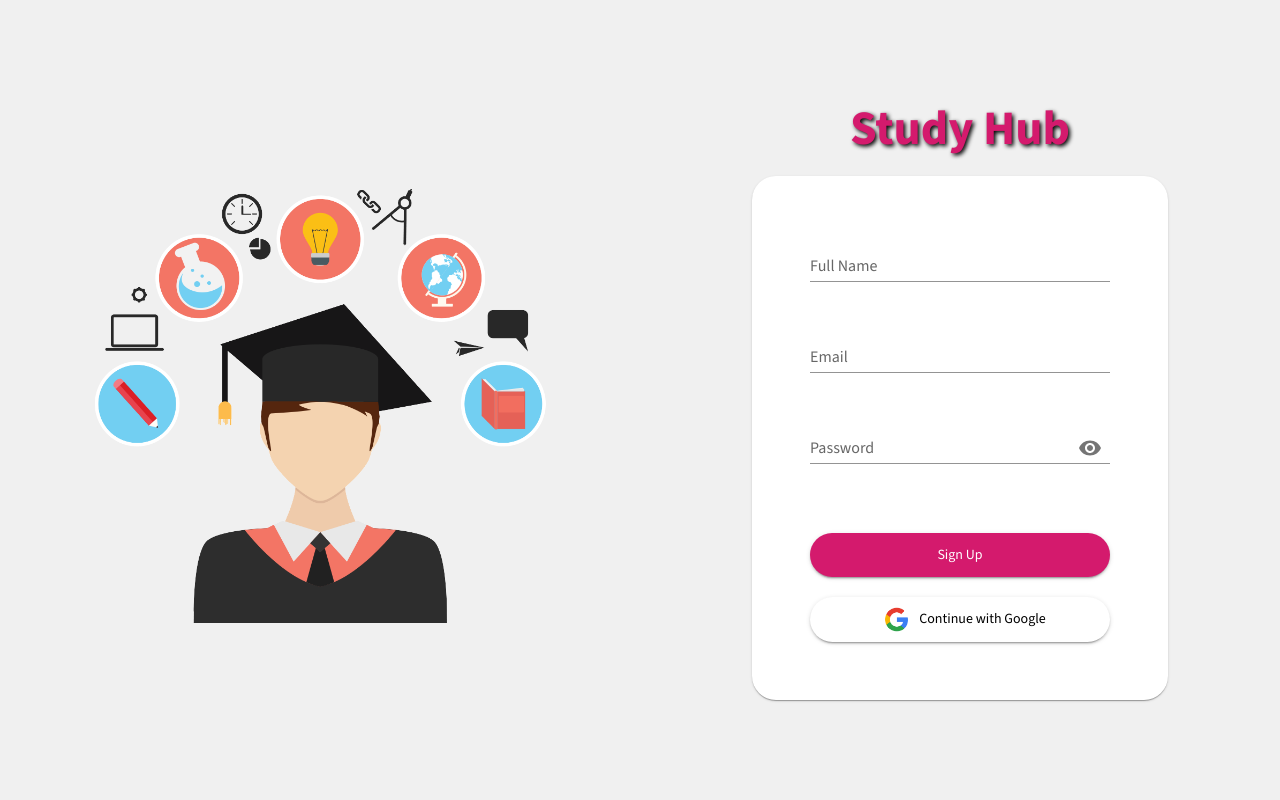
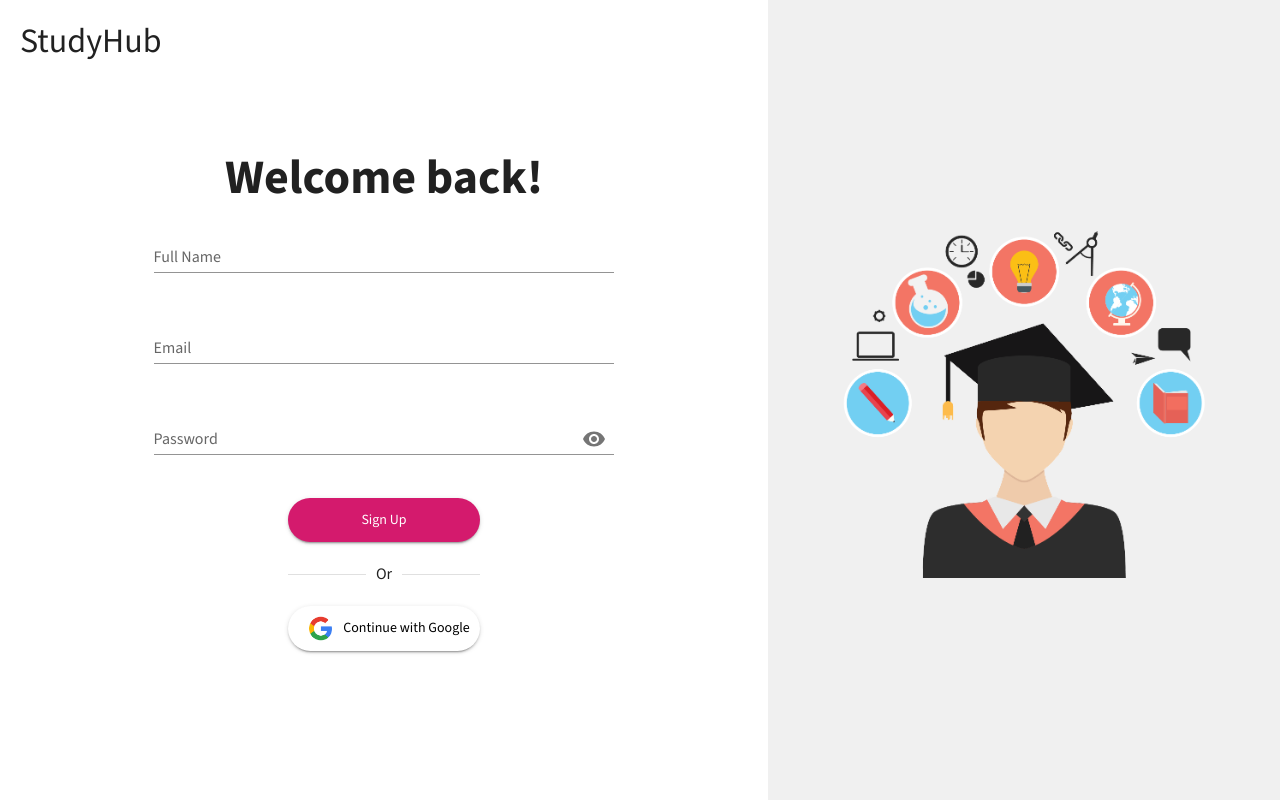
Before and after one commit to fedyafedko/StudyHub-FE, a React (Create React App) app in the folder study-hub/: page /sign-up/1 in a window 1280 px wide. Built offline with nearby package versions, Linux system fonts and the light colour scheme.

Commit message:
some minor fixes into UI Refactore  code

```diff
--- a/study-hub/src/App.tsx
+++ b/study-hub/src/App.tsx
@@ -1,6 +1,4 @@
 import './App.css';
-import SignInPage from './pages/SignInPage/SignInPage';
-import SignUpPage from './pages/SignUpPage/SignUpPage';
 import { ThemeProvider, createTheme } from '@mui/material/styles';
 import { CssBaseline } from '@mui/material';
 import { BrowserRouter, Route, Routes } from 'react-router-dom';
@@ -13,6 +11,7 @@ import NotFoundPage from './pages/NotFoundPage/NotFoundPage';
 import ProfilePage from './pages/ProfilePage/ProfilePage';
 import ListSubjectsPage from './pages/ListSubjectsPage/ListSubjectsPage';
 import SubjectPage from './pages/SubjectPage/SubjectPage';
+import AuthPage from './pages/AuthPage/AuthPage';
 
 const theme = createTheme({
   palette: {
@@ -37,8 +36,8 @@ function App() {
           <BrowserRouter>
             <Routes>
               <Route path="/reset-password/:email/:token" element={<ForgotPasswordPage />} />
-              <Route path="/sign-up/:token" element={<SignUpPage />} />
-              <Route path="/sign-in" element={<SignInPage />} />
+              <Route path="/sign-up/:token" element={<AuthPage toRenderFullname={true} />} />
+              <Route path="/sign-in" element={<AuthPage toRenderFullname={false} />} />
               <Route path="/" element={<HomePage />} />
               <Route path="/subjects" element={<ListSubjectsPage />} />
               <Route path="/subject/:id" element={<SubjectPage />} />
--- a/study-hub/src/api/Auth.ts
+++ b/study-hub/src/api/Auth.ts
@@ -60,7 +60,7 @@ const Auth = {
     },
     forgotPassword: async (email: string): Promise<any> => {
         const response = await API.post<{}, {}>('/auth/forgot-password', { email });
-
+        console.log(response);
         if (response.success) {
             return undefined;
         }
--- a/study-hub/src/api/repository/Api.ts
+++ b/study-hub/src/api/repository/Api.ts
@@ -4,7 +4,7 @@ import APIResponse from "../models/response/APIResponse";
 import RefreshTokenRequest from "../models/request/Auth/RefreshTokenRequest";
 import Auth from "../Auth";
 
-const API_URL = 'http://localhost:5209/api';
+const API_URL = 'https://localhost:7019/api';
 
 const axiosInstance = axios.create();
 
--- a/study-hub/src/components/ForgotPasswordWindow/ForgotPasswordWindow.module.css
+++ b/study-hub/src/components/ForgotPasswordWindow/ForgotPasswordWindow.module.css
@@ -5,12 +5,12 @@
     top : 50%;
     left : 50%;
     transform: translate(-50%, -50%);
-    width: 450;
-    border-radius: 24px;
+    width: auto;
+    min-width: 35%;
+    height: auto;
+    border-radius: 12px;
     background-color: #ffffff;
-    box-shadow: 24;
-    border: 2px solid #D41A6D;
-    gap: 20px;
+    border: 2px solid #D8D8D8;
     padding: 40px;
 }
 
@@ -28,3 +28,9 @@
     justify-content: center;
     gap: 20px;
 }
+
+@media (max-width: 768px) {
+    .fradeBox {
+        width: 90%;
+    }
+}
--- a/study-hub/src/components/Forms/SignInForm/SignInForm.tsx
+++ b/study-hub/src/components/Forms/SignInForm/SignInForm.tsx
@@ -1,4 +1,4 @@
-import { Box, Button, Divider, IconButton, InputAdornment, TextField } from "@mui/material";
+import { Button, Divider, IconButton, InputAdornment, TextField } from "@mui/material";
 import google from '../../../img/google.png';
 import { VisibilityOff, Visibility } from "@mui/icons-material";
 import React, { useState } from "react";
@@ -69,8 +69,8 @@ const SignInForm = () => {
 
     return (
         <>
-            <Box
-                sx={{
+            <div
+                style={{
                     display: 'flex',
                     flexDirection: 'column',
                     gap: '20px',
@@ -84,7 +84,7 @@ const SignInForm = () => {
                     error={!!errors.email}
                     helperText={errors.email?.message || ' '}
                 />
-                <Box className={styles.passwordContainer}>
+                <div className={styles.passwordContainer}>
                     <TextField
                         id="password"
                         label="Password"
@@ -108,9 +108,9 @@ const SignInForm = () => {
                         }}
                     />
                     <ForgotPasswordWindow />
-                </Box>
-            </Box>
-            <Box className={styles.buttonContainer}>
+                </div>
+            </div >
+            <div className={styles.buttonContainer}>
                 <Button
                     variant="contained"
                     onClick={handleSubmit(handleSignIn)}
@@ -141,7 +141,7 @@ const SignInForm = () => {
                     <img src={google} alt="Google" style={{ width: '25px', height: '25px', margin: '0 10px' }} />
                     Continue with Google
                 </Button>
-            </Box>
+            </div>
             <Notification />
         </>
     );
--- a/study-hub/src/components/Forms/SignUpForm/SignUpForm.module.css
+++ b/study-hub/src/components/Forms/SignUpForm/SignUpForm.module.css
@@ -1,17 +1,6 @@
-.formCard {
-    display: flex;
-    justify-content: center;
-    align-items: center;
-    flex-direction: column;
-    gap: 30px;
-    padding: 50px 50px;
-    border-radius: 20px;
-}
-
 .passwordContainer {
     display: flex;
     flex-direction: column;
-    gap: 10px;
 }
 
 .buttonContainer {
--- a/study-hub/src/components/Forms/SignUpForm/SignUpForm.tsx
+++ b/study-hub/src/components/Forms/SignUpForm/SignUpForm.tsx
@@ -1,4 +1,4 @@
-import { Box, Button, Card, IconButton, InputAdornment, TextField } from "@mui/material";
+import { Button, Divider, IconButton, InputAdornment, TextField } from "@mui/material";
 import google from '../../../img/google.png';
 import { VisibilityOff, Visibility } from "@mui/icons-material";
 import React, { useState } from "react";
@@ -71,23 +71,12 @@ const SignUpForm = () => {
 
     return (
         <>
-            <Card
-                component="form"
-                className={styles.formCard}
-                sx={{
-                    borderRadius: '24px',
-                    '& > :not(style)': {
-                        m: 1, width: '300px'
-                    }
-                }}
-                noValidate
-                autoComplete="off"
-            >
-                <Box
-                    sx={{
+            <div
+                style={{
                     display: 'flex',
                     flexDirection: 'column',
                     gap: '20px',
+                    width: '60%',
                 }}>
                 <TextField
                     id="fullName"
@@ -105,7 +94,7 @@ const SignUpForm = () => {
                     error={!!errors.email}
                     helperText={errors.email?.message || ' '}
                 />
-                    <Box className={styles.passwordContainer}>
+                <div className={styles.passwordContainer}>
                     <TextField
                         id="password"
                         label="Password"
@@ -128,9 +117,9 @@ const SignUpForm = () => {
                             ),
                         }}
                     />
-                    </Box>
-                </Box>
-                <Box className={styles.buttonContainer}>
+                </div>
+            </div>
+            <div className={styles.buttonContainer}>
                 <Button
                     variant="contained"
                     onClick={handleSubmit(handleSignUp)}
@@ -143,6 +132,7 @@ const SignUpForm = () => {
                 >
                     Sign Up
                 </Button>
+                <Divider sx={{ minWidth: '400' }}>Or</Divider>
                 <Button
                     variant="contained"
                     onClick={handleGoogleSignUp}
@@ -160,8 +150,7 @@ const SignUpForm = () => {
                     <img src={google} alt="Google" style={{ width: '25px', height: '25px', margin: '0 10px' }} />
                     Continue with Google
                 </Button>
-                </Box>
-            </Card>
+            </div>
             <Notification />
         </>
     );
--- a/study-hub/src/pages/SignInPage/SignInPage.module.css
+++ b/study-hub/src/pages/AuthPage/AuthPage.module.css
@@ -11,14 +11,14 @@
 }
 
 .imageContainer{
-    max-width: 50%;
+    max-width: 40%;
     display: flex;
     justify-content: center;
     align-items: center;
 }
 
 .authImg{
-    max-width: 80%;
+    max-width: 100%;
     height: auto;
 }
 
--- a/study-hub/src/pages/SignInPage/SignInPage.tsx
+++ b/study-hub/src/pages/AuthPage/AuthPage.tsx
@@ -1,21 +1,20 @@
 import { Typography } from '@mui/material';
 import AuthImg from '../../img/AuthImg.png';
 import SignInForm from '../../components/Forms/SignInForm/SignInForm';
-import styles from './SignInPage.module.css';
+import SignUpForm from '../../components/Forms/SignUpForm/SignUpForm';
+import styles from './AuthPage.module.css';
 
-const SignInPage = () => {
+const AuthPage = ({ toRenderFullname }: { toRenderFullname: boolean }) => {
     return (
         <div className={styles.pageContainer}>
             <div className={styles.formContainer}>
-                <div className={styles.welcomeText}>
-                    <Typography variant="h4" sx={{}}>
-                        StudyHub
-                    </Typography>
-                </div>
+                <Typography className={styles.welcomeText} variant="h4" sx={{}}>
+                    StudyHub
+                </Typography>
                 <Typography variant="h3" sx={{ fontWeight: 'bold' }}>
                     Welcome back!
                 </Typography>
-                <SignInForm />
+                {!toRenderFullname ? <SignInForm /> : <SignUpForm />}
             </div>
             <div className={styles.imageContainer}>
                 <img src={AuthImg} alt="AuthImg" className={styles.authImg} />
@@ -24,4 +23,4 @@ const SignInPage = () => {
     );
 }
 
-export default SignInPage
+export default AuthPage
--- a/study-hub/src/pages/SignUpPage/SignUpPage.module.css
+++ /dev/null
@@ -1,26 +0,0 @@
-.pageContainer{
-    display: flex;
-    flex-direction: row;
-}
-
-.imageContainer{
-    width: 50%;
-    display: flex;
-    justify-content: center;
-    align-items: center;
-}
-
-.authImg{
-    width: 100%;
-    height: auto;
-}
-
-.formContainer{
-    height: 100vh;
-    width: 50%;
-    display: flex;
-    justify-content: center;
-    align-items: center;
-    flex-direction: column;
-    gap: 20px;
-}
--- a/study-hub/src/pages/SignUpPage/SignUpPage.tsx
+++ /dev/null
@@ -1,26 +0,0 @@
-import { Box, Typography } from "@mui/material";
-import AuthImg from "../../img/AuthImg.png";
-import SignUpForm from "../../components/Forms/SignUpForm/SignUpForm";
-import styles from "./SignUpPage.module.css";
-
-const SignUpPage = () => {
-    return (
-        <Box className={styles.pageContainer}>
-            <Box className={styles.imageContainer}>
-                <img src={AuthImg} alt="AuthImg" className={styles.authImg} />
-            </Box>
-            <Box className={styles.formContainer}>
-                <Typography variant="h3"
-                    sx={{
-                        fontWeight: 'bold',
-                        color: '#D41A6D',
-                        textShadow: '2px 2px 4px #000000',
-                        fontFamily: '"Source Sans 3", sans-serif',
-                    }}>Study Hub</Typography>
-                <SignUpForm />
-            </Box>
-        </Box>
-    );
-};
-
-export default SignUpPage;
```
Also changed, not shown: study-hub/src/components/ForgotPasswordWindow/ForgotPasswordWindow.tsx (+41 -19 lines). Lines whose indentation alone changed are shown as unchanged.
